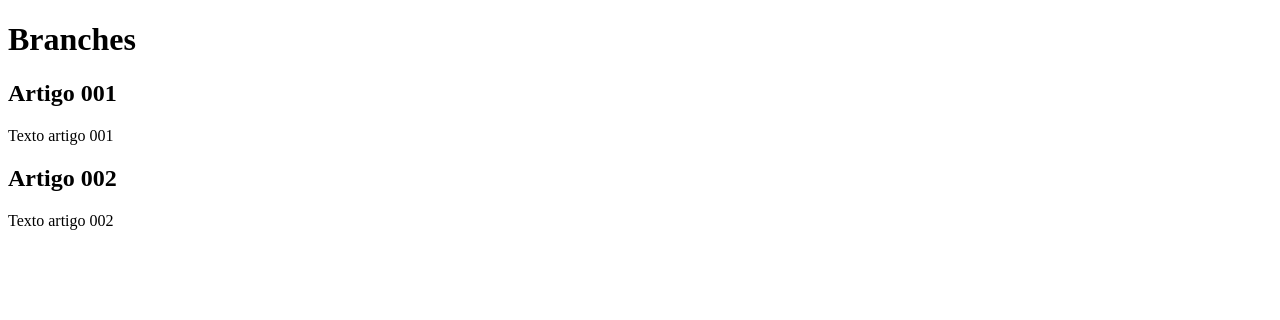
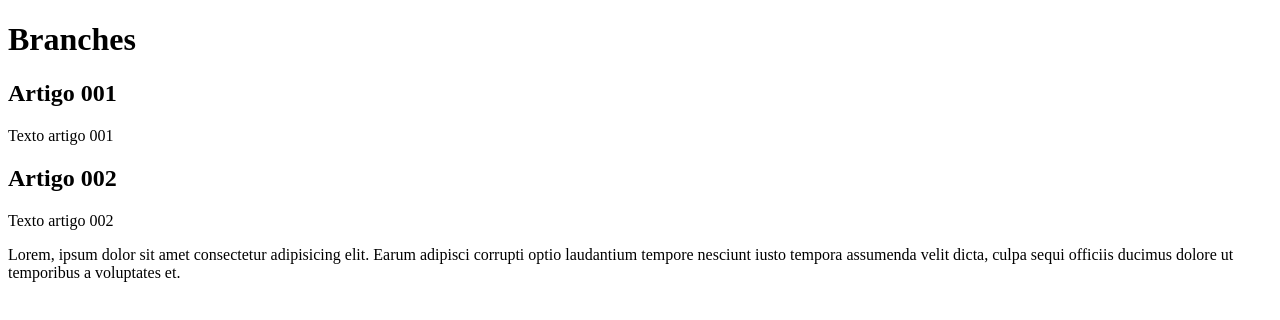
Before and after one commit to Ritaglf/TESTE-BRANCHES, a plain HTML site: page index.html in a window 1280 px wide. Drawn offline with Linux system fonts and the light colour scheme.

Commit message:
inclui novo parágrafo

```diff
--- a/index.html
+++ b/index.html
@@ -18,6 +18,7 @@
       <article>
           <h2>Artigo 002</h2>
           <p>Texto artigo 002</p>
+          <p>Lorem, ipsum dolor sit amet consectetur adipisicing elit. Earum adipisci corrupti optio laudantium tempore nesciunt iusto tempora assumenda velit dicta, culpa sequi officiis ducimus dolore ut temporibus a voluptates et.</p>
       </article>
     </main>
 
```
